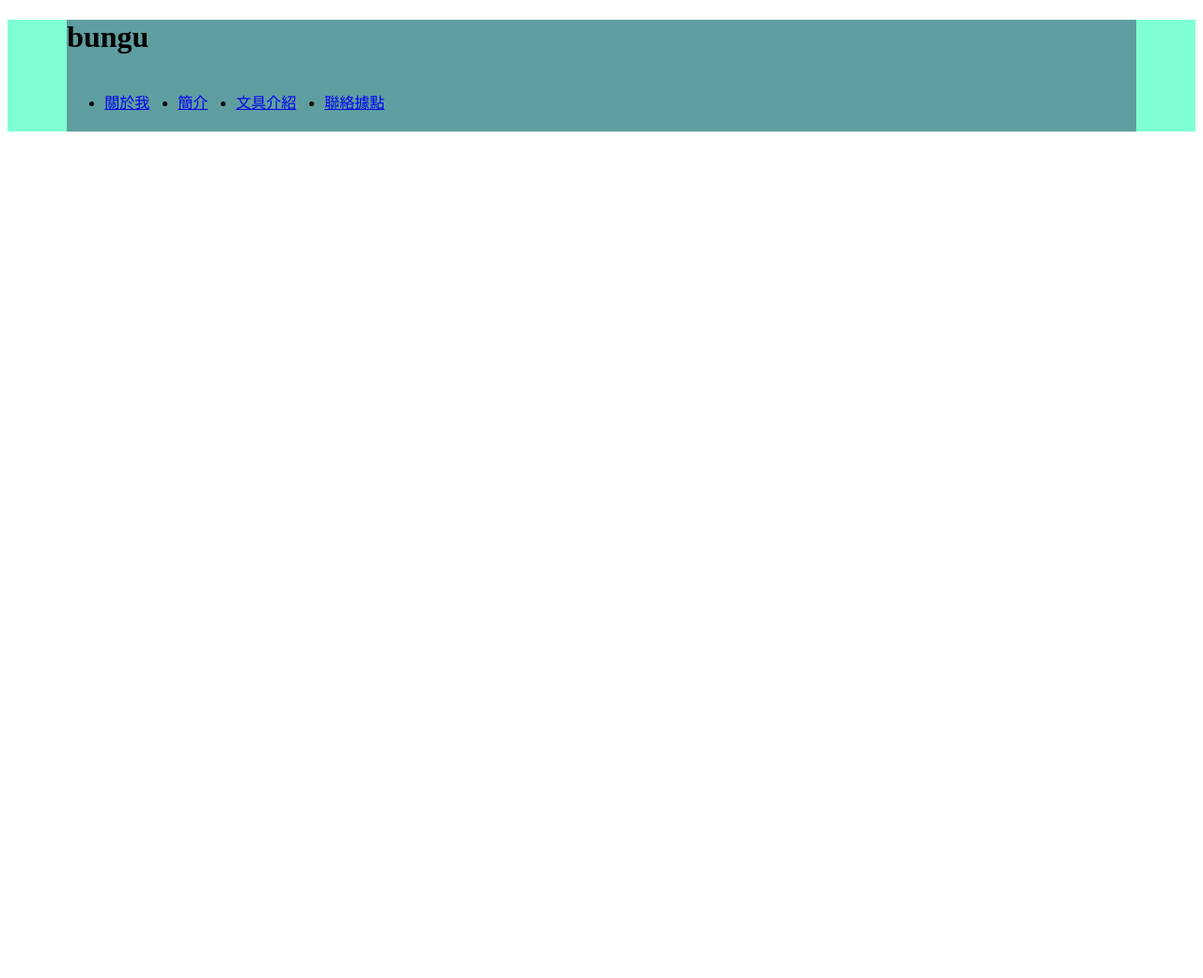
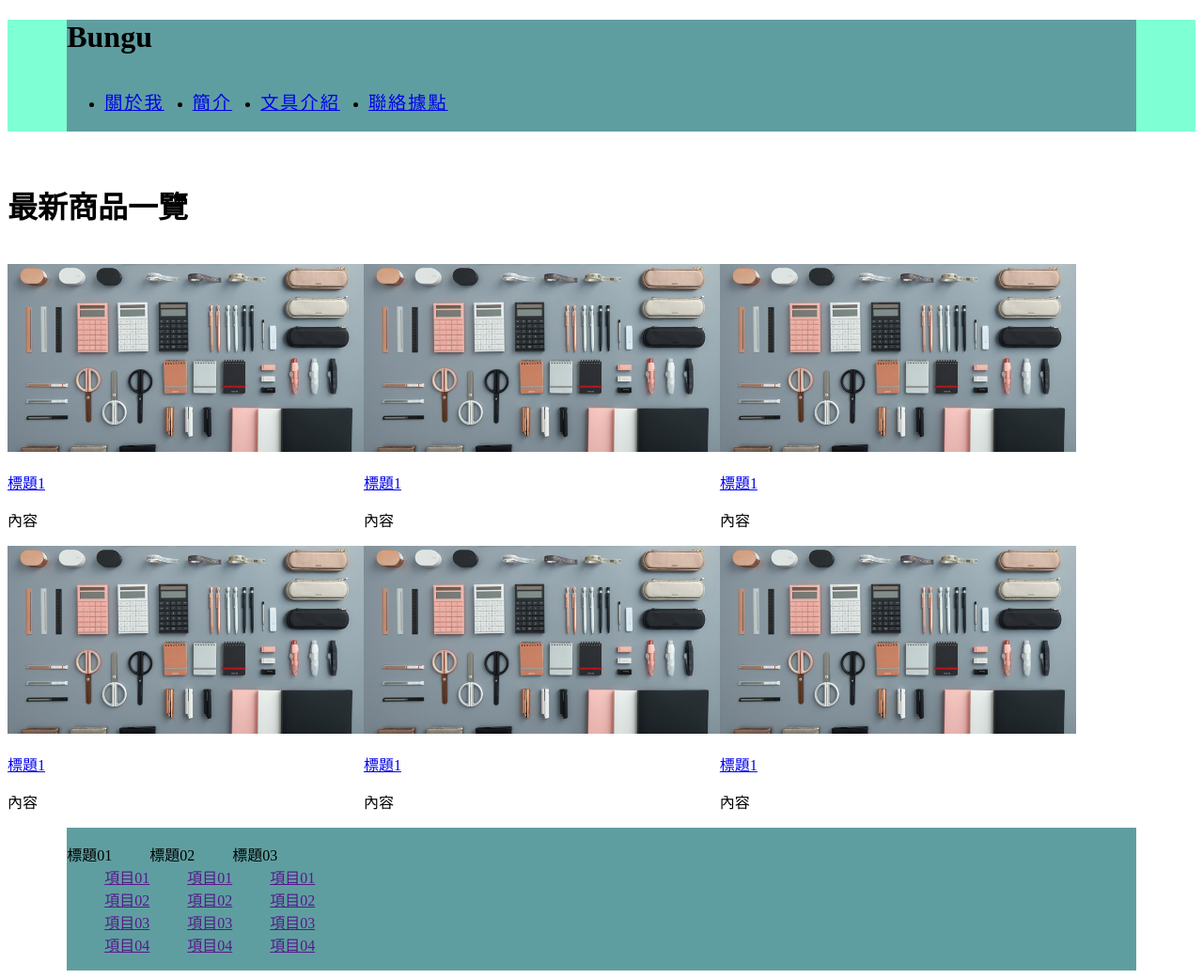
Before and after one commit to Minato1004/mi, a plain HTML site: page 0615/index.html in a window 1280 px wide. Shown: the whole page at 94% size. Before the commit the page ends 800 px from the top, so only its background shows below. Drawn offline with Linux system fonts and the light colour scheme; files that its build step writes are made by us from their sources.

Commit message:
17:15更新

```diff
--- a/0615/index.html
+++ b/0615/index.html
@@ -4,12 +4,12 @@
     <meta charset="UTF-8">
     <meta http-equiv="X-UA-Compatible" content="IE=edge">
     <meta name="viewport" content="width=device-width, initial-scale=1.0">
-    <title>new wed</title>
-    <link rel="stylesheet" href="public/css/style.css">
+    <title>Bungu wed</title>
+    <link rel="stylesheet" href="public/css/test.css">
 </head>
 <body>
     <header><div class="container">
-        <h1>bungu</h1>
+        <h1>Bungu</h1>
         <nav>
             <ul>
                 <li><a href="#">關於我</a></li>
@@ -18,6 +18,84 @@
                 <li><a href="#">聯絡據點</a></li>
             </ul>
         </nav>
-    </div></header>
+    </div>
+
+
+</header>
+<!--頁首結尾-->
+
+<img src="">
+
+<!--中間開始-->
+<h1>最新商品一覽</h1>
+<br>
+<div class="row">
+    <div class="col-1">
+     <img src="images/01.jpeg"width=300px height="200px alt="class="img-fluid">
+     <P class="title"><a href=“#“>標題1</a></P>
+     <P class="desceiption">內容</P>
+    </div>
+
+    <div class="col-2">
+        <img src="images/01.jpeg"width=300px height="200px alt="class="img-fluid">
+        <P class="title"><a href=“#“>標題1</a></P>
+        <P class="desceiption">內容</P>
+    </div>
+
+    <div class="col-3">
+        <img src="images/01.jpeg"width=300px height="200px alt="class="img-fluid">
+        <P class="title"><a href=“#“>標題1</a></P>
+        <P class="desceiption">內容</P>
+    </div>
+
+    <div class="row">
+    <div class="col-4">
+        <img src="images/01.jpeg"width=300px height="200px alt="class="img-fluid">
+        <P class="title"><a href=“#“>標題1</a></P>
+        <P class="desceiption">內容</P>
+       </div>
+
+       <div class="col-5">
+           <img src="images/01.jpeg"width=300px height="200px alt="class="img-fluid">
+           <P class="title"><a href=“#“>標題1</a></P>
+           <P class="desceiption">內容</P>
+       </div>
+
+       <div class="col-6">
+           <img src="images/01.jpeg"width=300px height="200px alt="class="img-fluid">
+           <P class="title"><a href=“#“>標題1</a></P>
+           <P class="desceiption">內容</P>
+       </div>
+
+
+       <footer>
+        </div>
+    </footer>
+           <div class="container">
+               <div class="row">
+                   <dl class="col-3">
+                       <dt>標題01</dt>
+                       <dd><a href="">項目01</a></dd>
+                       <dd><a href="">項目02</a></dd>
+                       <dd><a href="">項目03</a></dd>
+                       <dd><a href="">項目04</a></dd>
+                   </dl>
+                   <dl class="col-3">
+                       <dt>標題02</dt>
+                       <dd><a href="">項目01</a></dd>
+                       <dd><a href="">項目02</a></dd>
+                       <dd><a href="">項目03</a></dd>
+                       <dd><a href="">項目04</a></dd>
+                   </dl>
+                   <dl class="col-3">
+                       <dt>標題03</dt>
+                       <dd><a href="">項目01</a></dd>
+                       <dd><a href="">項目02</a></dd>
+                       <dd><a href="">項目03</a></dd>
+                       <dd><a href="">項目04</a></dd>
+                   </dl>
+                </div>
+        </footer>
+
 </body>
 </html>
--- a/0615/public/css/scss/style.css
+++ /dev/null
@@ -1,30 +0,0 @@
-boby{
-   margin: 0;
-   padding: 0;
-}
-
-boby{
-   margin: 0;
-}
-
-header{
-   background-color: aquamarine;
-}
-
-.container{
-   margin: auto;
-   width: 90%;
-   max-width: 1140px;
-   background-color: cadetblue;
-}
-header>.container>nav>ul{
-   display: flex;
-/*justify-content: space-between; */
-
-}
-header>.container>nav>ul>li{
-   margin-right: 30px;
-}
-header>.container>nav>ul>li>a{
-   line-height: 60px;
-  }
--- a/0615/public/css/scss/test.scss
+++ b/0615/public/css/scss/test.scss
@@ -3,9 +3,6 @@ boby{
     padding: 0;
  }
 
- boby{
-    margin: 0;
- }
 
  header{
     background-color: aquamarine;
@@ -13,10 +10,11 @@ boby{
 
  .container{
     margin: auto;
-    width: 90%;
+    width: 150%;
     max-width: 1140px;
-    background-color: cadetblue;
+    background-color: aquamarine;
  }
+
  header>.container>nav>ul{
     display: flex;
  /*justify-content: space-between; */
@@ -30,3 +28,17 @@ boby{
     font-size: 1.2em;
     letter-spacing: 2px;
    }
+
+
+
+.img-fluid{
+    width:100%
+}
+.row{
+    display: flex;
+    flex-wrap: wrap; /*換行*/
+}
+.col-4{
+    width: 33.33333%;
+
+}
```
Also changed, not shown: 0615/images/01.jpeg (added), 0615/public/css/test.css (added), 2 other files.
